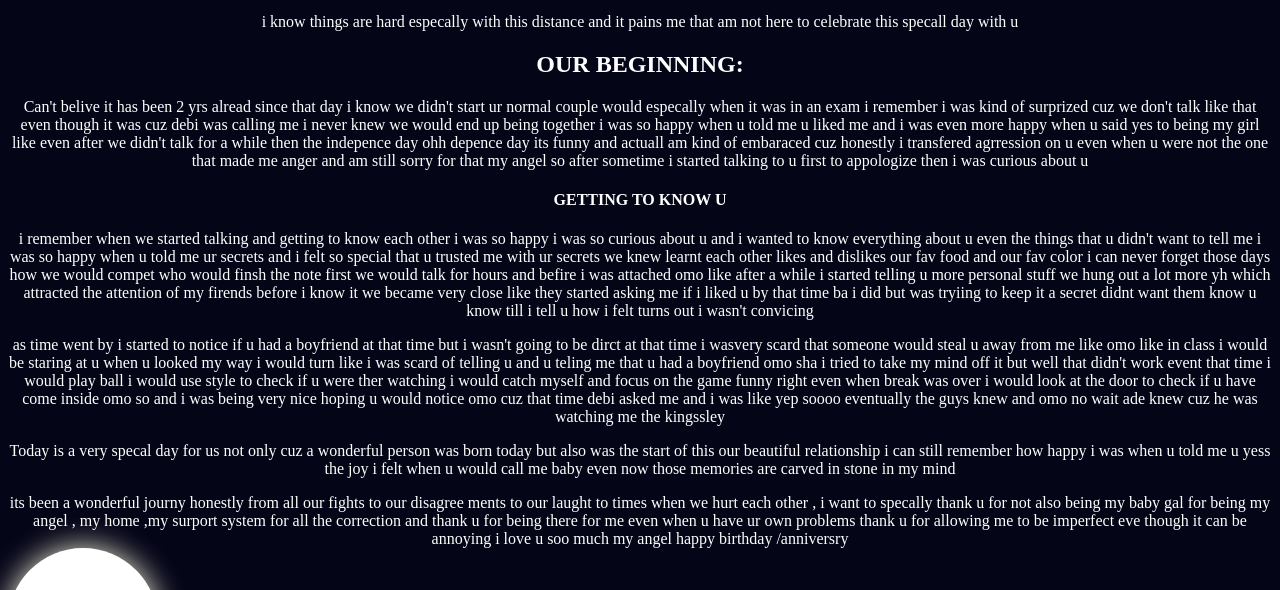
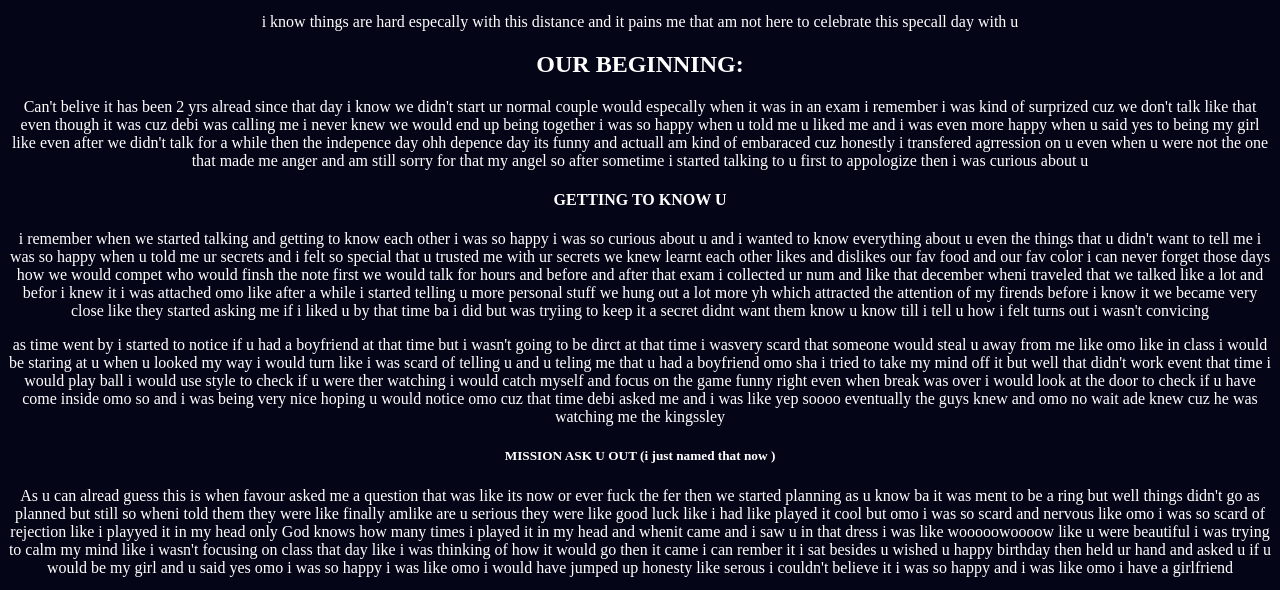
Before and after one commit to olamideboluwajoko0-debug/our-story, a plain HTML site: page index.html in a window 1280 px wide. Shown: the part 189-779 px from the top of the page. Drawn offline with Linux system fonts and the light colour scheme.

Commit message:
updated website

```diff
--- a/index.html
+++ b/index.html
@@ -16,12 +16,16 @@
         like even after we didn't talk for a while then the indepence day ohh depence day its funny and actuall am kind of embaraced cuz honestly i transfered agrression on u even when u were not the one that made me anger and am still sorry for that my angel
         so after sometime i started talking to u first to appologize then i was curious about u </p>
         <h4>GETTING TO KNOW U </h4>
-         <p>i remember when we started talking and getting to know each other i was so happy  i was so curious about u and i wanted to know everything about u even the things that u didn't want to tell me i was so happy when u told me ur secrets and i felt so special that u trusted me with ur secrets we knew learnt each other likes and dislikes our fav food and our fav color i can never forget those days how we would compet who would finsh the note first we would talk for hours and befire i was attached omo like
+         <p>i remember when we started talking and getting to know each other i was so happy  i was so curious about u and i wanted to know everything about u even the things that u didn't want to tell me i was so happy when u told me ur secrets and i felt so special that u trusted me with ur secrets we knew learnt each other likes and dislikes our fav food and our fav color i can never forget those days how we would compet who would finsh the note first we would talk for hours and before and after that exam i collected ur num and like that december wheni traveled that we talked like a lot and befor i knew it  i was attached omo like
             after a while i started telling u  more personal stuff we hung out a lot more  yh which attracted the attention of my firends before i know it we became very close like they started asking me if i liked u by that time ba i did but was tryiing to keep it a secret didnt want them know u know till i tell u how i felt turns out i wasn't convicing </p>
             as time went by i started to notice if u had a boyfriend at that time but i wasn't going to be dirct at that time i wasvery scard that someone would steal u away from me like omo like in class i would be staring at u when u looked my way i would turn like i was scard of telling u and u teling me that u had a boyfriend omo sha i tried to take my mind off it but well that didn't work event that time i would play ball i would use style to check if u were ther watching i would catch myself and focus on the game funny right
             even when break was over i would look at the door to check if u have come inside omo so and i was being very nice hoping u would notice omo cuz that time debi asked me and i was like yep soooo eventually the guys knew and omo no wait ade knew cuz he was watching me the kingssley
-         </p>
-
+             </p>
+         <h5>MISSION ASK U OUT (i just named that now )</h5>
+         <P>As u can alread guess this is when favour asked me a question that was like its now or ever fuck the fer then we started planning as u know ba it was ment to be a ring but well things didn't go as planned but still so wheni told them they were like finally amlike are u serious they were like good luck
+            like i had like played it cool but omo i was so scard and nervous like omo i was so scard of rejection like i playyed it in my head only God knows how many times i played it in my head and whenit came and i saw u in that dress i was like wooooowoooow like u were beautiful i was trying to calm my mind like i wasn't focusing on class that day like i was thinking of how it would go then it came i can rember it i sat besides u wished u happy birthday then held ur hand and asked u if u would be my girl and u said yes omo i was so happy i was like
+            omo i would have jumped up honesty like serous i couldn't believe it i was so happy and i was like omo i have a girlfriend
+         </P>
        <p>Today is a very specal day for us not only cuz a wonderful person was born today but also was the start of this our beautiful relationship i can still remember how happy i was when u told me u yess the joy i felt when u would call me baby even now those memories are carved in stone in my mind </p>
        its been a wonderful journy honestly from all our fights to our disagree ments to our laught to times when we hurt each other ,
        i want to specally thank u for not also being my baby gal for being my angel , my home ,my surport system for all the correction and thank u for being there for me even when u have ur own problems thank u for allowing me to be imperfect eve though it can be annoying i love u soo much my angel happy birthday /anniversry
```
